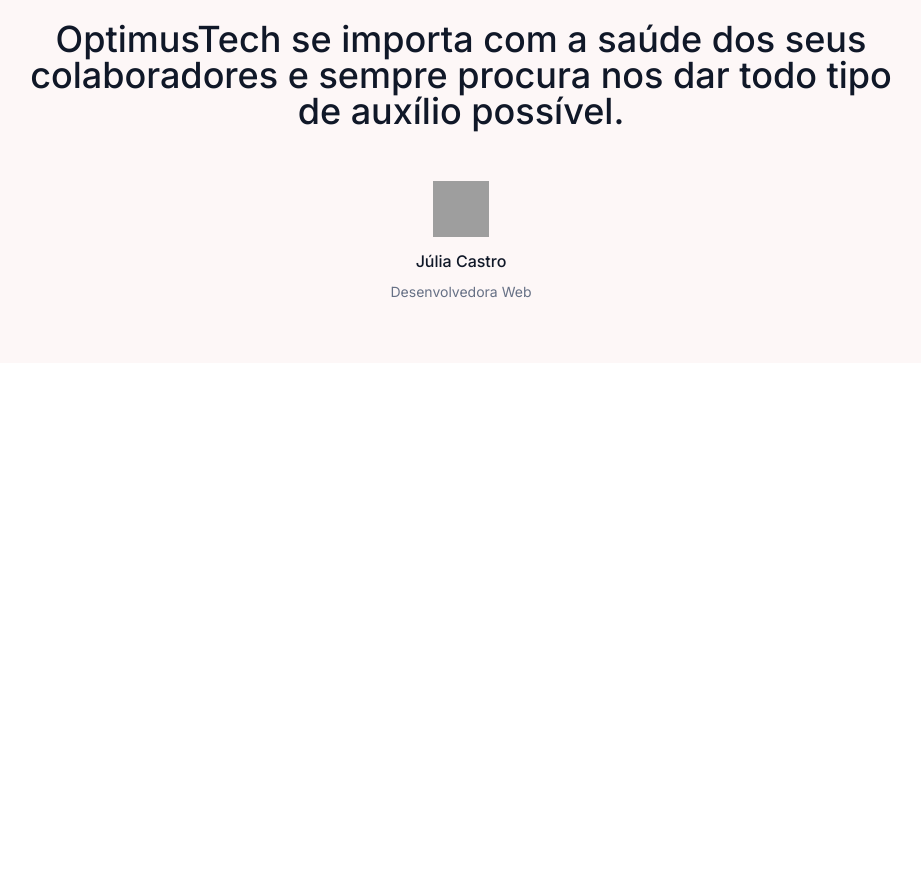
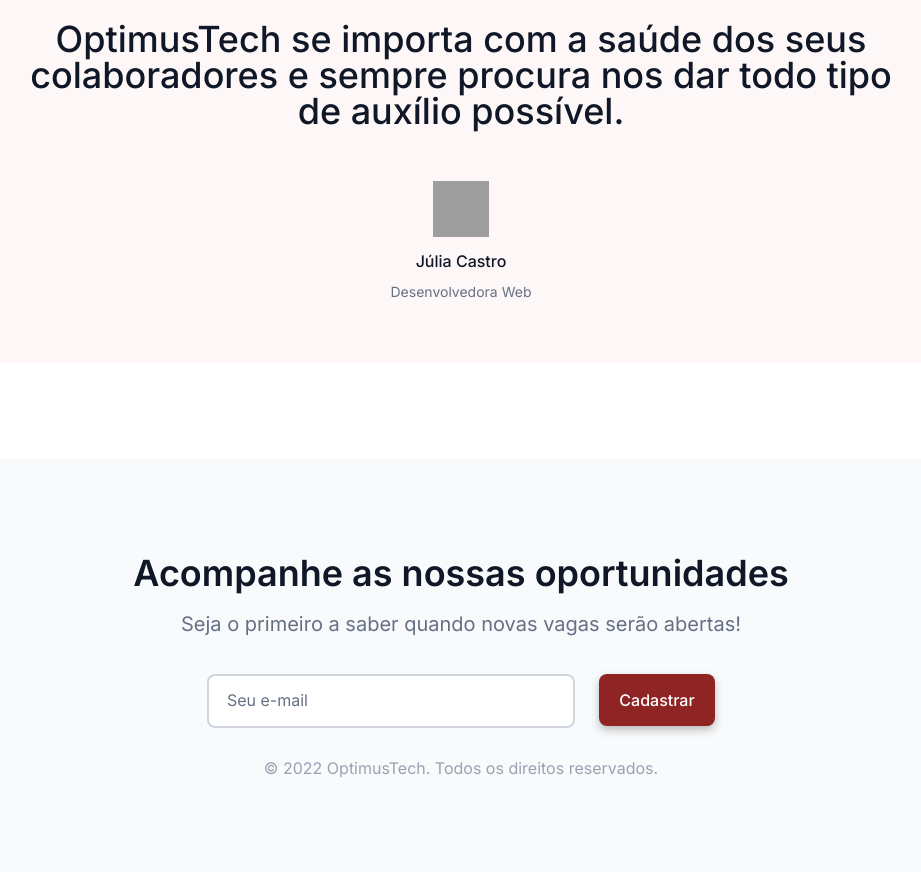
Before and after one commit to arthurburmann/optimum-tech, a plain HTML site: page index.html in a window 1280 px wide. Shown: the part 2628-3500 px from the top of the page, without its empty margins (179-1100 px from the left). Before the commit the page ends 3087 px from the top, so only its background shows below. Drawn offline with Linux system fonts and the light colour scheme; grey boxes are pictures that could not be loaded.

Commit message:
dia 07 - seven days of code / html e css

```diff
--- a/css/main.css
+++ b/css/main.css
@@ -196,3 +196,66 @@
     font-size: 14px;
     color: var(--cinza);
 }
+
+/* CONTATO */
+
+.contato {
+    display: flex;
+    justify-content: center;
+    background: var(--cinza-contato);
+    padding: 96px 0;
+}
+
+.contato .container {
+    display: flex;
+    flex-direction: column;
+    align-items: center;
+    gap: 1em;
+}
+
+.contato__titulo {
+    font-weight: 600;
+    font-size: 36px;
+    color: var(--preto);
+    margin-bottom: 0.2em;
+}
+
+.contato__texto {
+    font-size: 20px;
+    color: var(--cinza);
+    margin-bottom: 1.2em;
+}
+
+.contato__form {
+    display: flex;
+    gap: 1.5em;
+    margin-bottom: 1em;
+}
+
+.contato__form--input {
+    width: 360px;
+    height: 48px;
+    border-radius: 8px;
+    border: 2px solid #D0D5DD;
+    font-family: var(--fonte-principal);
+}
+
+.contato__form--input::placeholder {
+    font-family: var(--fonte-principal);
+    font-size: 16px;
+    color: var(--cinza);
+    padding-left: 1em;
+}
+
+.contato__form--submit {
+    border: none;
+    font-size: 16px;
+    font-weight: 500;
+    font-family: var(--fonte-principal);
+    width: 116px;
+    height: 52px;
+}
+
+.contato__copyright {
+    color: var(--cinza-copyright);
+}
--- a/index.html
+++ b/index.html
@@ -131,6 +131,19 @@
                 <span class="depoimentos__perfil-cargo">Desenvolvedora Web</span>
             </div>
         </section>
+
+        <section class="contato">
+            <div class="container">
+                <span class="contato__titulo">Acompanhe as nossas oportunidades</span>
+                <span class="contato__texto">Seja o primeiro a saber quando novas vagas serão abertas!</span>
+                <div class="contato__form">
+                    <input class="contato__form--input" type="email" name="email-contato" id="email-contato" placeholder="Seu e-mail">
+                    <button class="contato__form--submit container__link--cadastro" type="submit">Cadastrar</button>
+                </div>
+                <span class="contato__copyright">© 2022 OptimusTech. Todos os direitos reservados.</span>
+
+            </div>
+        </section>
     </main>
 
 </body>
--- a/style.css
+++ b/style.css
@@ -5,6 +5,8 @@
 :root {
     --branco: #FFFFFF;
     --cinza: #667085;
+    --cinza-copyright: #98A2B3;
+    --cinza-contato: #F9FAFB;
     --cinza-escuro: #3A404E;
     --preto: #101828;
     --marrom: #8E2424;
```
